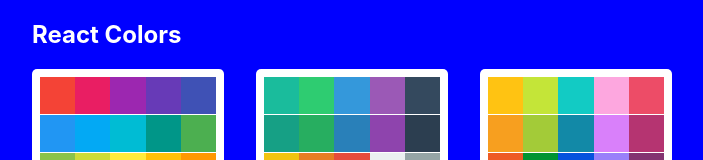
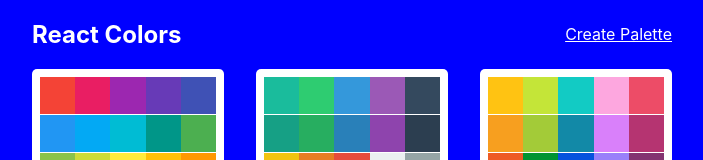
Before and after one commit to sheen4n/react-colors, a React (Create React App) app: page / in a window 1280 px wide. Shown: the top 160 px of the page, without its empty margins (288-991 px from the left). Built offline with nearby package versions, Linux system fonts and the light colour scheme.

Commit message:
Added Link to New Palette Form

```diff
--- a/src/App.js
+++ b/src/App.js
@@ -4,6 +4,7 @@ import { Route, Switch } from 'react-router-dom';
 import SingleColorPalette from './SingleColorPalette';
 import PaletteList from './PaletteList';
 import Palette from './Palette';
+import NewPaletteForm from './NewPaletteForm';
 
 function App() {
   return (
@@ -15,6 +16,7 @@ function App() {
           render={SingleColorPalette}
         />
         <Route exact path='/' render={() => <PaletteList />} />
+        <Route exact path='/palette/new' render={NewPaletteForm} />
         <Route exact path='/palette/:id' render={Palette} />
       </Switch>
     </>
--- /dev/null
+++ b/src/NewPaletteForm.js
@@ -0,0 +1,11 @@
+import React from 'react';
+
+const NewPaletteForm = () => {
+  return (
+    <div>
+      <h1>New Palette Form</h1>
+    </div>
+  );
+};
+
+export default NewPaletteForm;
--- a/src/PaletteList.js
+++ b/src/PaletteList.js
@@ -2,7 +2,7 @@ import React from 'react';
 import seedColors from './seedColors';
 import MiniPalette from './MiniPalette';
 
-import { withRouter } from 'react-router-dom';
+import { withRouter, Link } from 'react-router-dom';
 
 import './styles/PaletteList.css';
 
@@ -16,6 +16,7 @@ const PaletteList = ({ history }) => {
       <div className='PaletteList-container'>
         <nav className='PaletteList-header'>
           <h1>React Colors</h1>
+          <Link to='/palette/new'>Create Palette</Link>
         </nav>
         <div className='PaletteList-palettes-container'>
           {palettes.map(palette => (
--- a/src/styles/PaletteList.css
+++ b/src/styles/PaletteList.css
@@ -19,6 +19,11 @@
   width: 100%;
   justify-content: space-between;
   color: white;
+  align-items: center;
+}
+
+.PaletteList-header a {
+  color: white;
 }
 
 .PaletteList-palettes-container {
```
